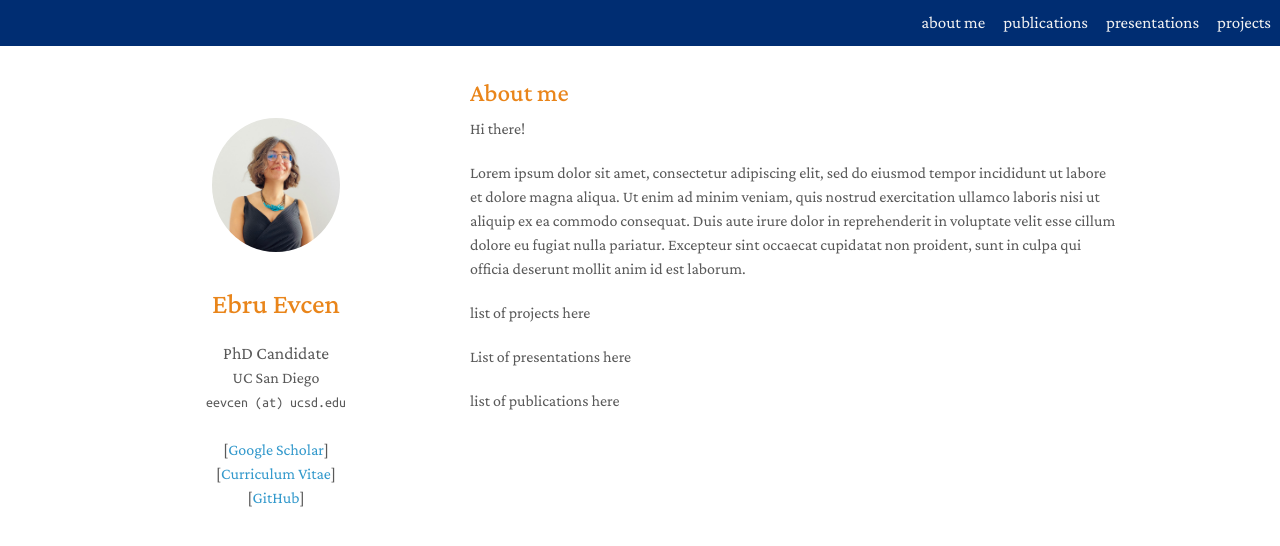
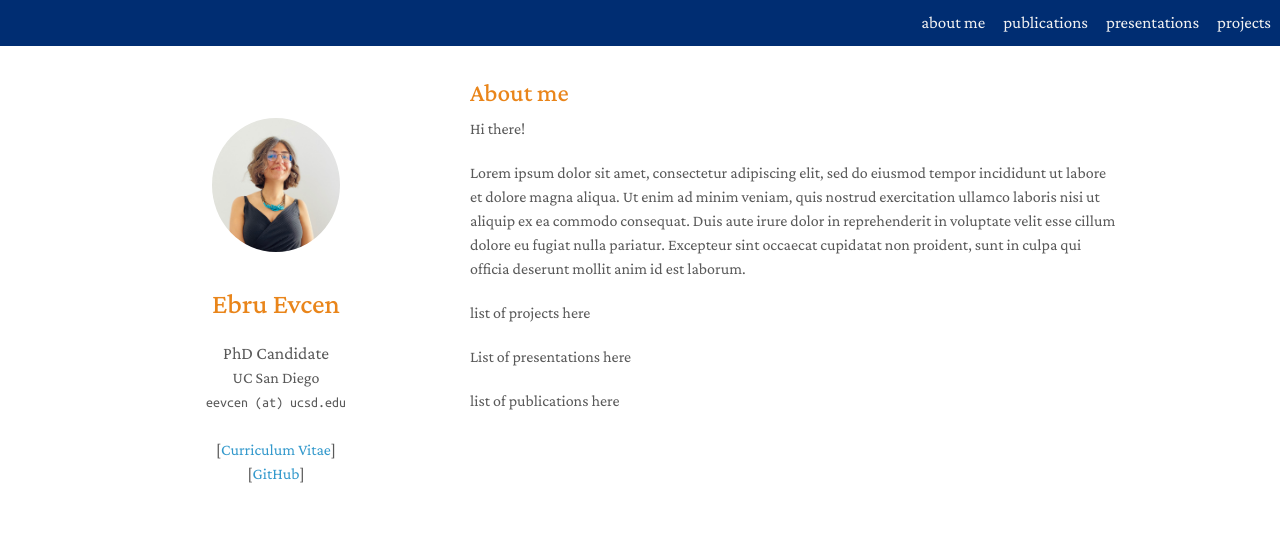
Before and after one commit to ebruevcen/ebruevcen.github.io, a Jekyll site: the page built from index.md, in a window 1280 px wide. Shown: the top 546 px of the page. Built offline with Jekyll 4.4.1, drawn with Linux system fonts in a browser that asks for light colours; a style sheet for code colours, icons or effects is not loaded.

Commit message:
some more updt

```diff
--- a/_config.yml
+++ b/_config.yml
@@ -19,7 +19,6 @@ enable_last_update: false
 
 # Links
 link_type: text #text/icon
-google_scholar: https://scholar.google.com/citations?hl=en&user=FKLMwrkAAAAJ
 cv_link:
 github_link: https://github.com/ebruevcen
 linkedin: https://www.linkedin.com/in/ebru-evcen-10916498/
--- a/_layouts/homepage.html
+++ b/_layouts/homepage.html
@@ -121,8 +121,6 @@
         <br>
 
         {% if site.link_type == 'text' %}
-        [<a href="{{ site.google_scholar }}">Google Scholar</a>]
-        <br>
         [<a href="{{ site.cv_link }}">Curriculum Vitae</a>]
         <br>
         [<a href="{{ site.github_link }}">GitHub</a>]
```
Also changed, not shown: assets/img/university-logo-small-horizontal-blue-156eae9527.svg (deleted), assets/img/university-logo-small-horizontal-white-156eae9527.svg (deleted), 3 other files.
